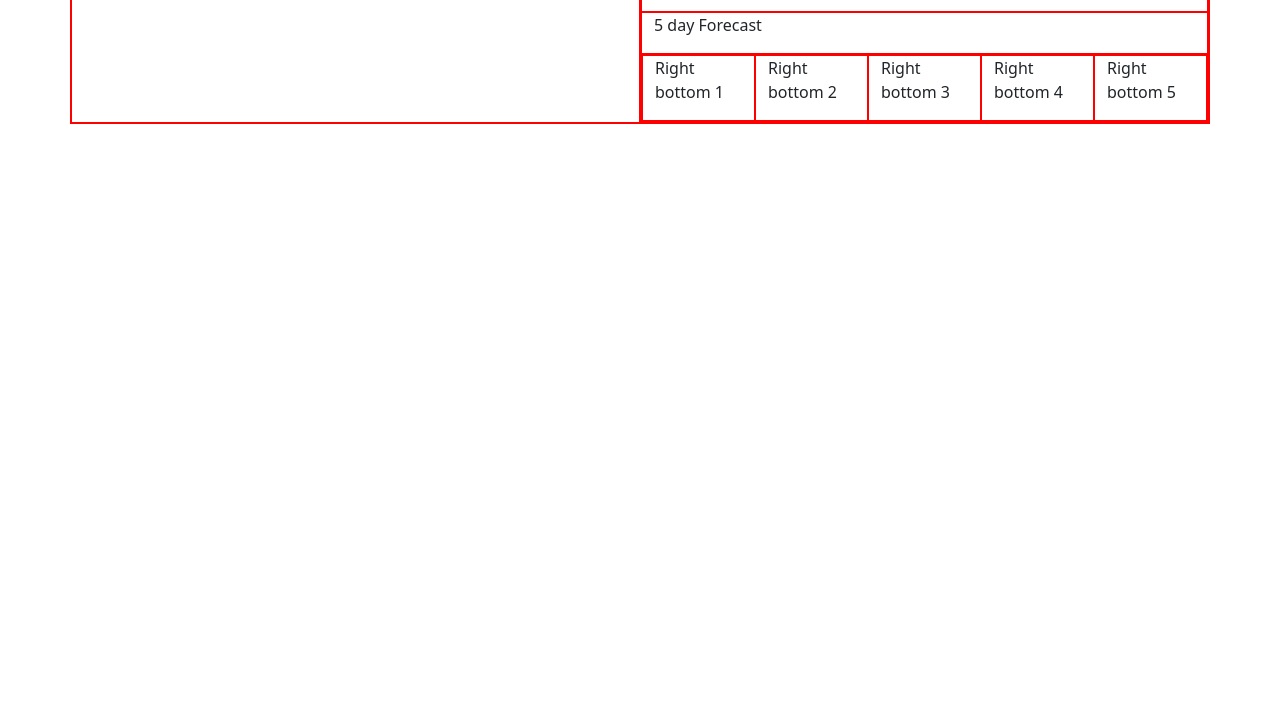
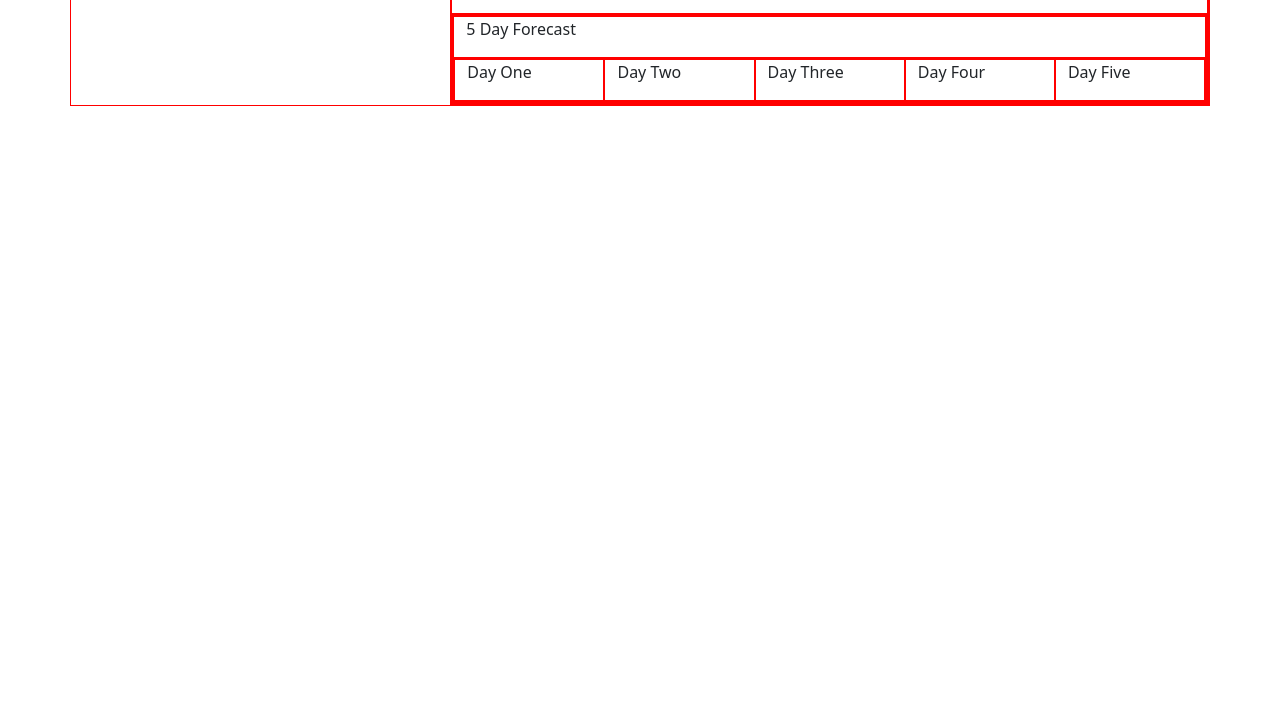
Before and after one commit to MoeCancode/weather-dashboard, a plain HTML site: page index.html in a window 1280 px wide. Shown: the part 88-800 px from the top of the page. Drawn offline with nearby package versions, Linux system fonts and the light colour scheme.

Commit message:
Fix wireframe. Add borders to rows and columns in the css file

```diff
--- a/index.html
+++ b/index.html
@@ -21,33 +21,37 @@
         </div>
     </div>
 
-    <div class="container" style="border: 1px solid red;">
+    <div class="container">
         <div class="row">
-            <div class="col" style="border: 1px solid red;">
-                <p>Left side</p>
+            <div class="col-4">
+                <p> Left side</p>
             </div>
-            <div class="col" style="border: 1px solid red;">
-                <div class="row" style="border: 1px solid red;">
-                    <p>Right side top</p>
+            <div class="col">
+                <div class="row">
+                    <p>Right side</p>
                 </div>
-                <div class="row" style="border: 1px solid red;">
-                    <p>5 day Forecast</p>
-                </div>
-                <div class="row" style="border: 1px solid red;">
-                    <div class="col" style="border: 1px solid red;">
-                        <p>Right bottom 1</p>
-                    </div>
-                    <div class="col" style="border: 1px solid red;">
-                        <p>Right bottom 2</p>
-                    </div>
-                    <div class="col" style="border: 1px solid red;">
-                        <p>Right bottom 3</p>
-                    </div>
-                    <div class="col" style="border: 1px solid red;">
-                        <p>Right bottom 4</p>
-                    </div>
-                    <div class="col" style="border: 1px solid red;">
-                        <p>Right bottom 5</p>
+                <div class="row">
+                    <div class="col">
+                        <div class="row">
+                            <p>5 Day Forecast</p>
+                        </div>
+                        <div class="row">
+                            <div class="col">
+                                <p>Day One</p>
+                            </div>
+                            <div class="col">
+                                <p>Day Two</p>
+                            </div>
+                            <div class="col">
+                                <p>Day Three</p>
+                            </div>
+                            <div class="col">
+                                <p>Day Four</p>
+                            </div>
+                            <div class="col">
+                                <p>Day Five</p>
+                            </div>
+                        </div>
                     </div>
                 </div>
             </div>
--- a/style.css
+++ b/style.css
@@ -0,0 +1,3 @@
+.row, .col {
+    border: 1px solid red;
+}
```
